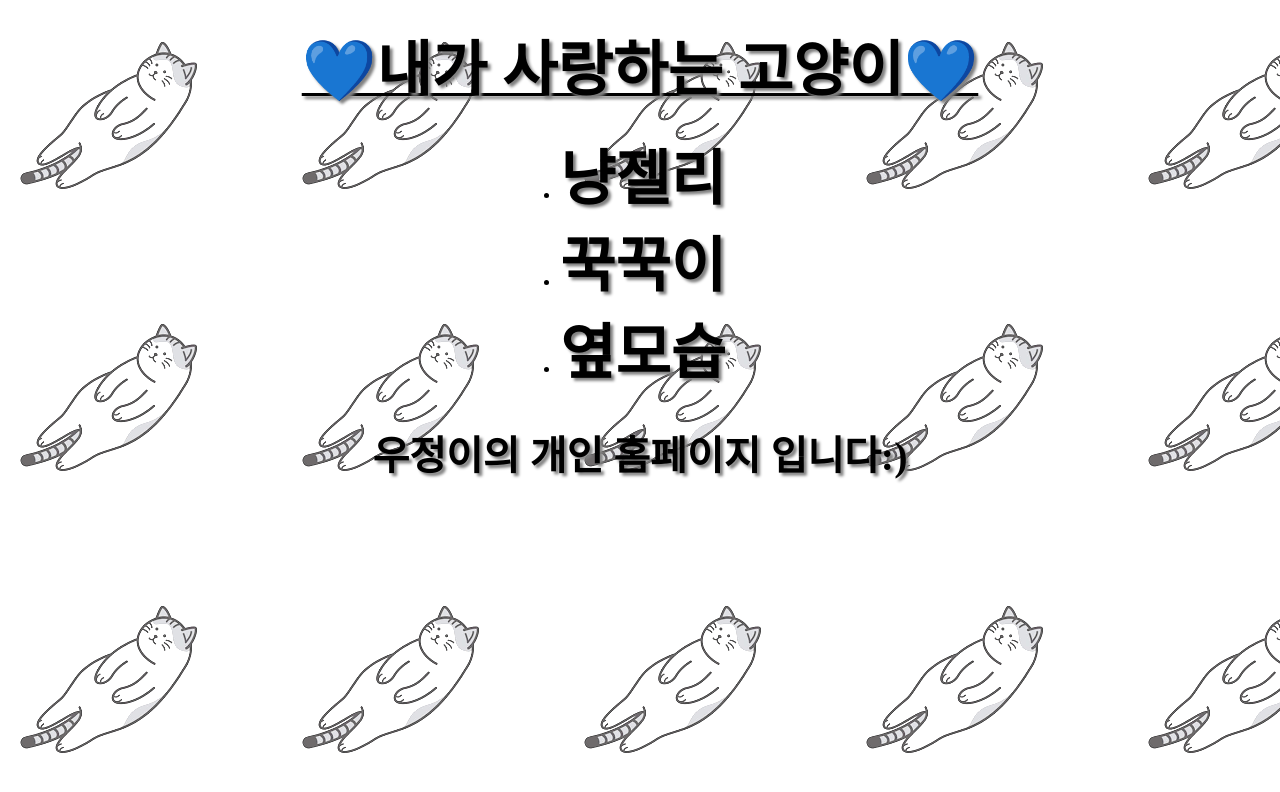
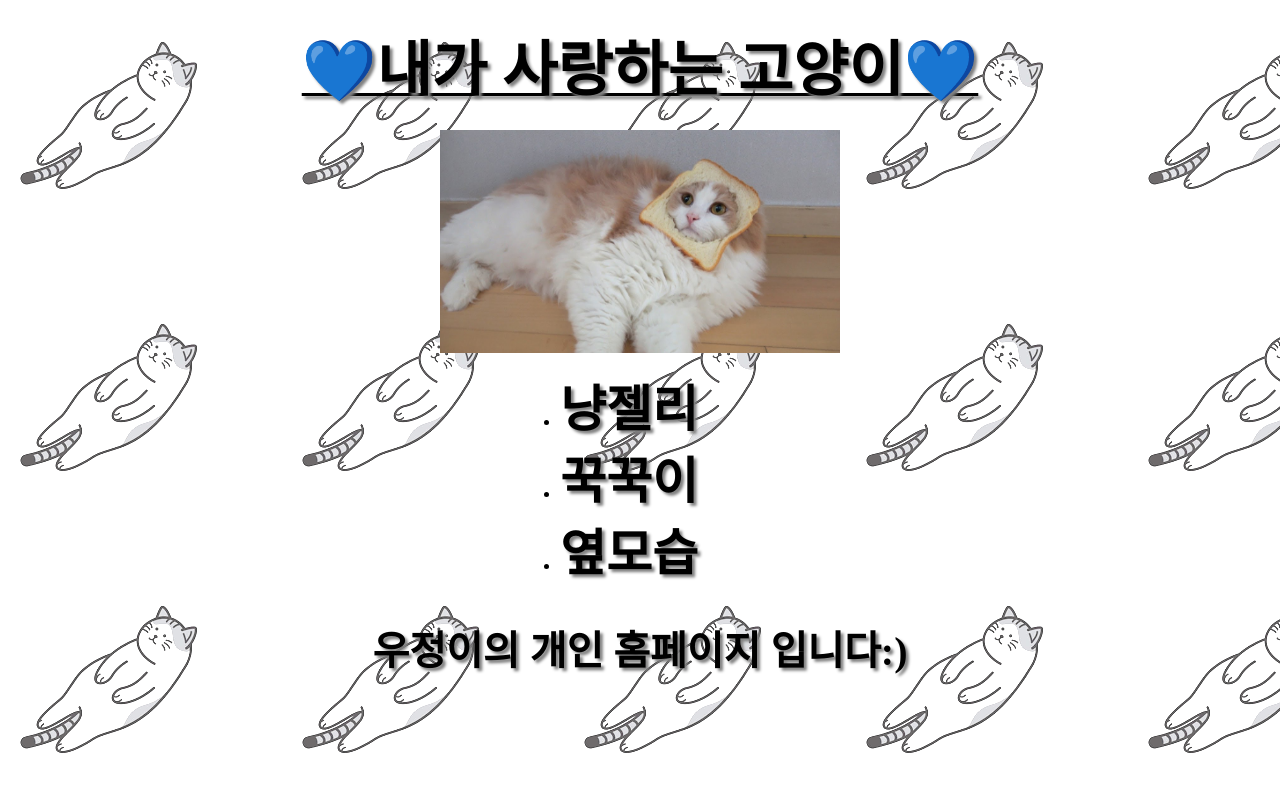
Before and after one commit to choiwoojeong/myfirstweb, a plain HTML site: page index.html in a window 1280 px wide. Drawn offline with Linux system fonts and the light colour scheme; a web font is replaced by a local one.

Commit message:
Add files via upload

```diff
--- a/index.html
+++ b/index.html
@@ -37,18 +37,22 @@
       text-shadow: 3px 3px 3px gray;
       font-size: 40px;
     }
-
+.표지{
+  width: 400px;
+  display: block;
+  margin: auto;
+}
     </style>
   </head>
 
   <body>
 
     <h1><a href="index.html">💙내가 사랑하는 고양이💙</a></h1>
-
+    <img class="표지" src="표지.png" alt="표지">
     <ul>
-      <li><a href="1.html"> 냥젤리</a></li>
-      <li><a href="2.html"> 꾹꾹이</a></li>
-      <li><a href="3.html"> 옆모습</a></li>
+      <li><a href="1.html" style="font-size: 50px;"> 냥젤리</a></li>
+      <li><a href="2.html" style="font-size: 50px;"> 꾹꾹이</a></li>
+      <li><a href="3.html" style="font-size: 50px;"> 옆모습</a></li>
     </ul>
 
     <h2>우정이의 개인 홈페이지 입니다:)</h2>
```
Also changed, not shown: 표지.png (added).
